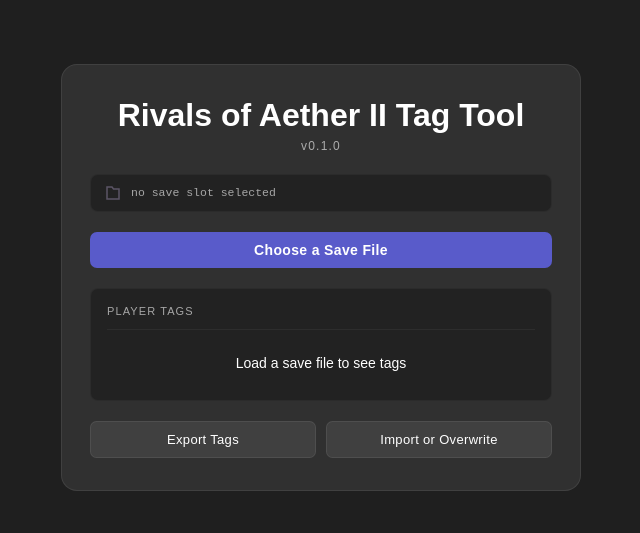
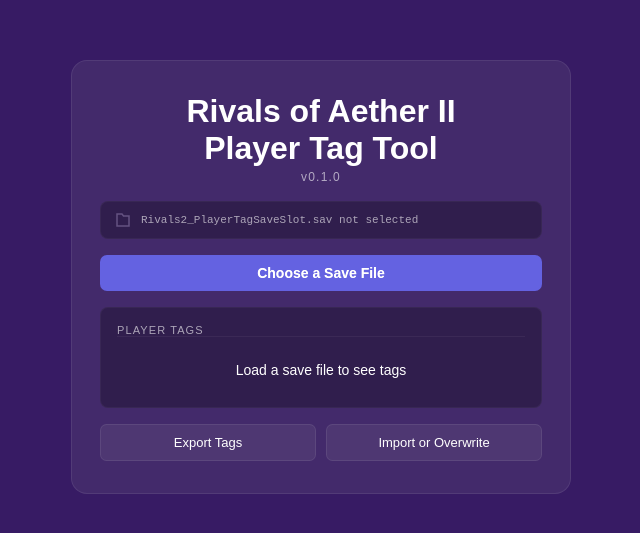
Before and after one commit to alex-mireles/rivals-2-tag-tool, a Vue app: page / in a window 1280 px wide. Shown: the part 123-656 px from the top of the page, without its empty margins (319-959 px from the left). Built offline with nearby package versions, Linux system fonts and the light colour scheme.

Commit message:
Add File Selection + Load Tags button transition

```diff
--- a/src/App.vue
+++ b/src/App.vue
@@ -1,17 +1,19 @@
 <script setup lang="ts">
-import { ref } from 'vue';
+import { ref, computed } from 'vue';
 import { invoke } from '@tauri-apps/api/core';
 import { open } from '@tauri-apps/plugin-dialog';
 
 const appVersion = APP_VERSION;
+const EXPECTED_SAVE_FILE_NAME = 'Rivals2_PlayerTagSaveSlot.sav';
 
 const errorMsg = ref('');
 const tagNames = ref<string[]>([]);
 const hasLoaded = ref(false);
 
-let savePath = ref('');
+const savePath = ref('');
+const savePathError = ref(false);
 
-async function openFilePicker() {
+async function chooseSaveFile() {
   const defaultPath = await invoke<string>('get_default_save_path');
 
   const filePath = await open({
@@ -23,8 +25,28 @@
 
   if (!filePath) return;
 
-  console.log(filePath);
+  // Extract just the filename from the full path
+  const fileName = filePath.split('\\').pop() ?? '';
+
+  if (fileName !== EXPECTED_SAVE_FILE_NAME) {
+    savePath.value = filePath;
+    savePathError.value = true;
+    return;
+  }
+
+  savePathError.value = false;
+  savePath.value = filePath;
 }
+
+const savePathDisplay = computed(() => {
+  if (!savePath.value) {
+    return `${EXPECTED_SAVE_FILE_NAME} not selected`;
+  }
+  if (savePathError.value) {
+    return `Expected ${EXPECTED_SAVE_FILE_NAME}`;
+  }
+  return savePath.value;
+});
 
 async function loadTagNames() {
   errorMsg.value = '';
@@ -47,7 +69,7 @@
     <div class="card">
 
       <div class="card-header">
-        <h1 class="app-title">Rivals of Aether II Tag Tool</h1>
+        <h1 class="app-title">Rivals of Aether II <br> Player Tag Tool</h1>
         <span class="app-version">v{{ appVersion }}</span>
       </div>
 
@@ -55,16 +77,22 @@
         <svg width="16" height="16" viewBox="0 0 16 16" fill="none" class="save-path-icon">
           <path d="M2 2h5l1.5 2H14v10H2V2z" stroke="rgba(200,180,230,0.35)" stroke-width="1.5" />
         </svg>
-        <span class="save-path-label">{{ savePath || 'no save slot selected'}}</span>
+        <div class="save-path-label" :class="{ 'save-path-label-error': savePathError, 'save-path-label-success': savePath }" >
+          {{ savePathDisplay }}
+        </div>
       </div>
 
-      <button class="btn btn-primary" @click="openFilePicker">
+      <button class="btn btn-primary" :class="{ 'btn-primary-save-selected': savePath && !savePathError }" @click="chooseSaveFile">
         Choose a Save File
       </button>
 
-      <button v-if="savePath" class="btn btn-primary" @click="loadTagNames">
-        Load Tags
-      </button>
+      <Transition name="fade">
+        <div v-if="savePath && !savePathError" class="load-tags-wrapper">
+          <button class="btn btn-primary" @click="loadTagNames">
+            Load Tags
+          </button>
+        </div>
+      </Transition>
 
       <div class="tag-panel">
         <div class="tag-panel-header">
@@ -94,7 +122,10 @@
 }
 
 .card {
-  width: 520px;
+  width: 500px;
+  display: flex;
+  flex-direction: column;
+  align-items: center;
   background: var(--surface);
   border: 1px solid var(--line);
   border-radius: var(--radius-card);
@@ -103,14 +134,17 @@
 
   &-header {
     text-align: center;
-    margin-bottom: 1.25rem;
   }
+
+}
+
+.card > * + * {
+  margin-top: 1rem;
 }
 
 .app-title {
   font-size: 2em;
   font-weight: 700;
-  margin-bottom: 0.125rem;
 }
 
 .app-version {
@@ -120,6 +154,7 @@
 }
 
 .save-path-row {
+  width: 100%;
   display: flex;
   align-items: center;
   gap: 0.625rem;
@@ -127,7 +162,6 @@
   border: 1px solid var(--line-subtle);
   border-radius: var(--radius-button);
   padding: 0.625rem 0.875rem;
-  margin-bottom: 1.25rem;
 }
 
 .save-path-icon {
@@ -136,34 +170,50 @@
 
 .save-path-label {
   font-family: monospace;
-  font-size: 11.5px;
+  font-size: 11px;
+  min-width: 0;
   color: var(--text-muted);
-  overflow: hidden;
-  white-space: nowrap;
-  text-overflow: ellipsis;
+  word-break: break-all;
+
+  &::-webkit-scrollbar {
+    display: none;
+  }
+
+  &-success {
+    color: var(--text-success);
+  }
+
+  &-error {
+    color: var(--text-failure);
+  }
 }
 
 .btn {
   width: 100%;
   cursor: pointer;
   font-weight: 600;
-  letter-spacing: 0.025em;
   border-radius: var(--radius-button);
   padding: 0.625rem 0;
   border: none;
-  transition: filter 500ms, transform 500ms;
+  transition: background 500ms, filter 500ms, transform 500ms;
 
   &:hover {
     transform: translateY(-0.2em);
-    filter: brightness(1.1);
-    backdrop-filter: brightness(1.1);
   }
 
   &-primary {
     background: var(--accent);
     color: white;
     font-size: 0.875rem;
-    margin-bottom: 1.25rem;
+    filter: brightness(1.1);
+
+    &-save-selected {
+      background: var(--accent-completed);
+
+      &:hover {
+        background: var(--accent);
+      }
+    }
   }
 
   &-ghost {
@@ -172,10 +222,15 @@
     border: 1px solid var(--line);
     font-size: 13px;
     font-weight: 500;
+
+    &:hover {
+      background: var(--surface-hover);
+    }
   }
 }
 
 .tag-panel {
+  width: 100%;
   background: var(--surface-inset);
   border: 1px solid var(--line-subtle);
   border-radius: var(--radius-panel);
@@ -185,7 +240,6 @@
     display: flex;
     justify-content: space-between;
     align-items: baseline;
-    margin-bottom: 0.75rem;
   }
 
   &-label {
@@ -209,12 +263,38 @@
 }
 
 .action-row {
+  width: 100%;
   display: flex;
   gap: 0.625rem;
-  margin-top: 1.25rem;
 
   .btn {
     flex: 1;
   }
 }
+
+.load-tags-wrapper {
+  overflow: hidden;
+  width: 100%;
+  padding-top: 0.2rem; // Need the padding + margin to make sure the Load Tags button
+  margin-top: 0.8rem; // doesn't get cut off by its wrapped div
+}
+
+.fade-enter-active,
+.fade-leave-active {
+  transition: opacity 0.5s ease, max-height 0.5s ease, margin-top 0.5s ease, padding-top 0.5s ease;
+}
+
+.fade-enter-from,
+.fade-leave-to {
+  opacity: 0;
+  max-height: 0;
+  margin-top: 0rem;
+  padding-top: 0rem;
+}
+
+.fade-enter-to,
+.fade-leave-from {
+  opacity: 1;
+  max-height: 3rem;
+}
 </style>
--- a/src/styles/global.scss
+++ b/src/styles/global.scss
@@ -24,21 +24,24 @@
 
 :root {
   // Base palette
-  --color-bg: #1f1f1f;
+  --color-bg: #371b64;
 
   // Surface layers
-  --surface:        rgba(255, 255, 255, 0.08);
+  --surface:        rgba(179, 179, 179, 0.10);
   --surface-hover:  rgba(255, 255, 255, 0.15);
   --surface-inset:  rgba(0, 0, 0, 0.28);
 
   // Accent
   --accent:         rgba(99, 102, 241, 0.80);
   --accent-hover:   rgba(255, 255, 255, 0.3);
+  --accent-completed: rgba(163, 164, 231, 0.25);
 
   // Text
   --text-primary:   #ffffff;
   --text-secondary: #ffffff;
   --text-muted:     rgba(255, 255, 255, 0.6);
+  --text-success:   #00ffaa;
+  --text-failure:   #f87171;
 
   // Borders
   --line:           rgba(255, 255, 255, 0.08);
```
